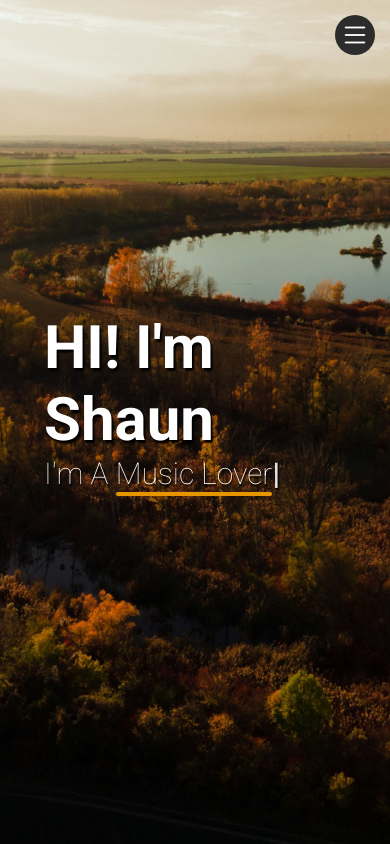
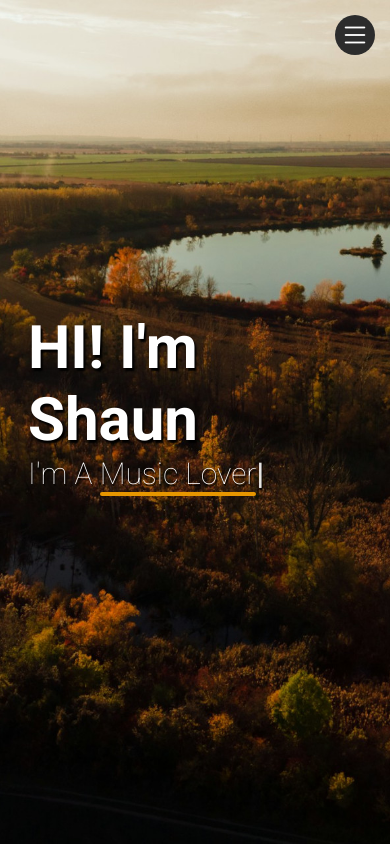
Before and after one commit to ShaAnder/Bootstrap_CV, a plain HTML site: page index.html in a window 390 px wide. Shown: the top 844 px of the page. Drawn offline with nearby package versions, Linux system fonts and the light colour scheme; a web font is replaced by a local one.

Commit message:
fix bootstrap container overlap

```diff
--- a/assets/css/style.css
+++ b/assets/css/style.css
@@ -31,12 +31,11 @@ body {
 
 section {
   height: 100vh;
-  padding:2rem;
-  p
+  padding: 2rem;
 }
 
 .text-center {
-  text-align: center !important;
+  text-align: left !important;
 }
 
 .section-title {
@@ -486,6 +485,11 @@ h3 {
 }
 
 @media (max-width: 768px) {
+  section {
+    padding-left: 1rem;
+    padding-right: 1rem;
+  }
+
   .about-content {
     flex-direction: column;
     justify-content: center;
```
